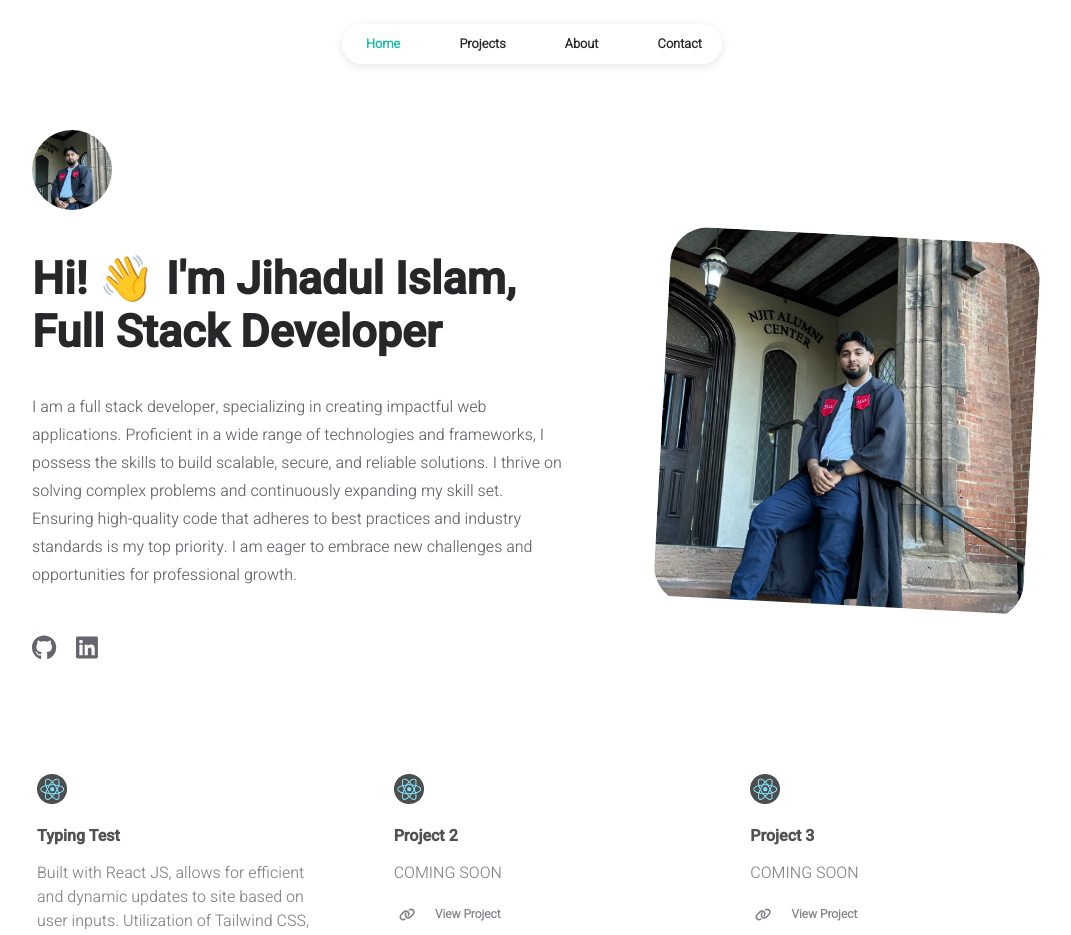
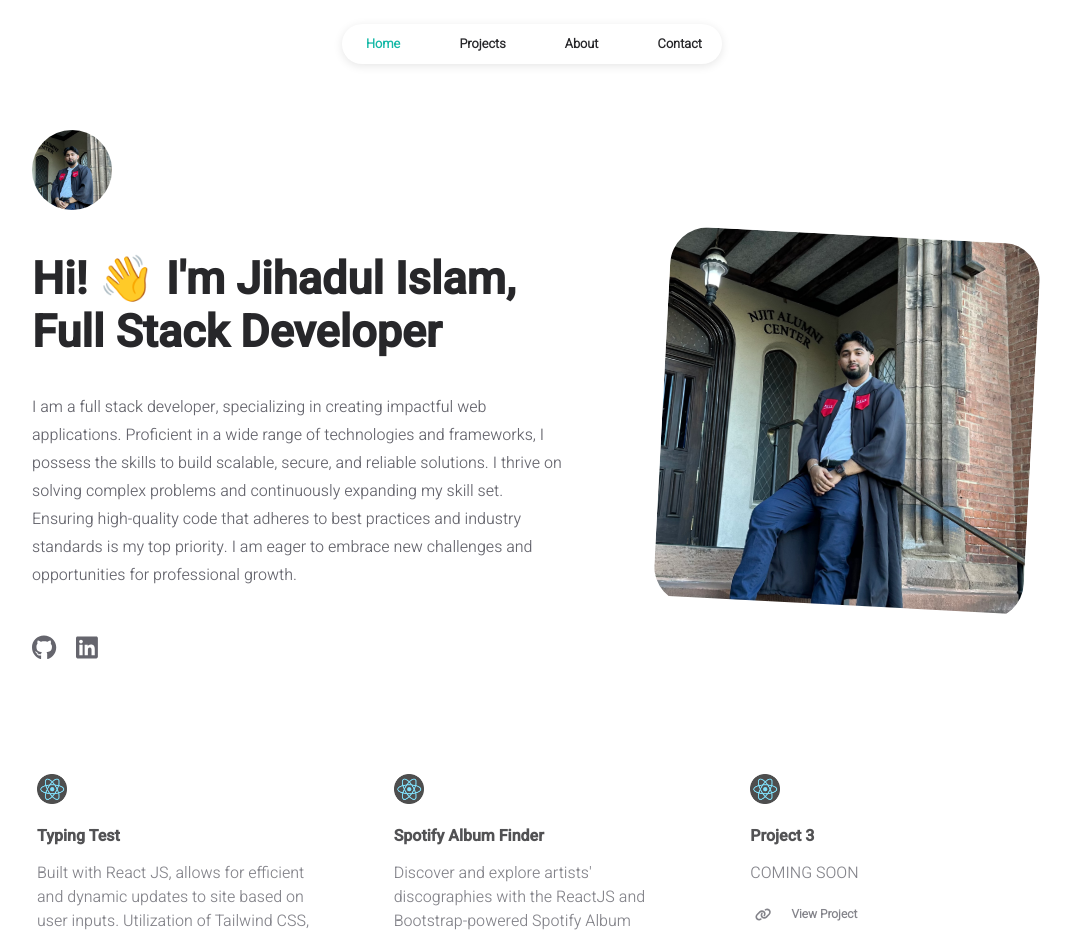
Before and after one commit to Jihxdul/MyPortfolio, a React (Create React App) app: page / in a window 1280 px wide. Shown: the top 935 px of the page, without its empty margins (108-1179 px from the left). Built offline with nearby package versions, Linux system fonts and the light colour scheme.

Commit message:
Added Spotify Album finder Project

```diff
--- a/src/data/user.js
+++ b/src/data/user.js
@@ -39,12 +39,12 @@ const INFO = {
 		},
 
 		{
-			title: "Project 2",
+			title: "Spotify Album Finder",
 				description:
-				"COMING SOON",
+				"Discover and explore artists' discographies with the ReactJS and Bootstrap-powered Spotify Album Finder. Using the Spotify Web API, effortlessly search for any artist and instantly view their albums. Enjoy beautiful album displays with cover art, release dates, and more. Plus, easily open albums on Spotify for a seamless listening experience. Start your musical journey today!",
 			logo: "react.png",
 			linkText: "View Project",
-			link: "https://github.com",
+			link: "https://spotify-album-finder.netlify.app/",
 		},
 
 		{
```
